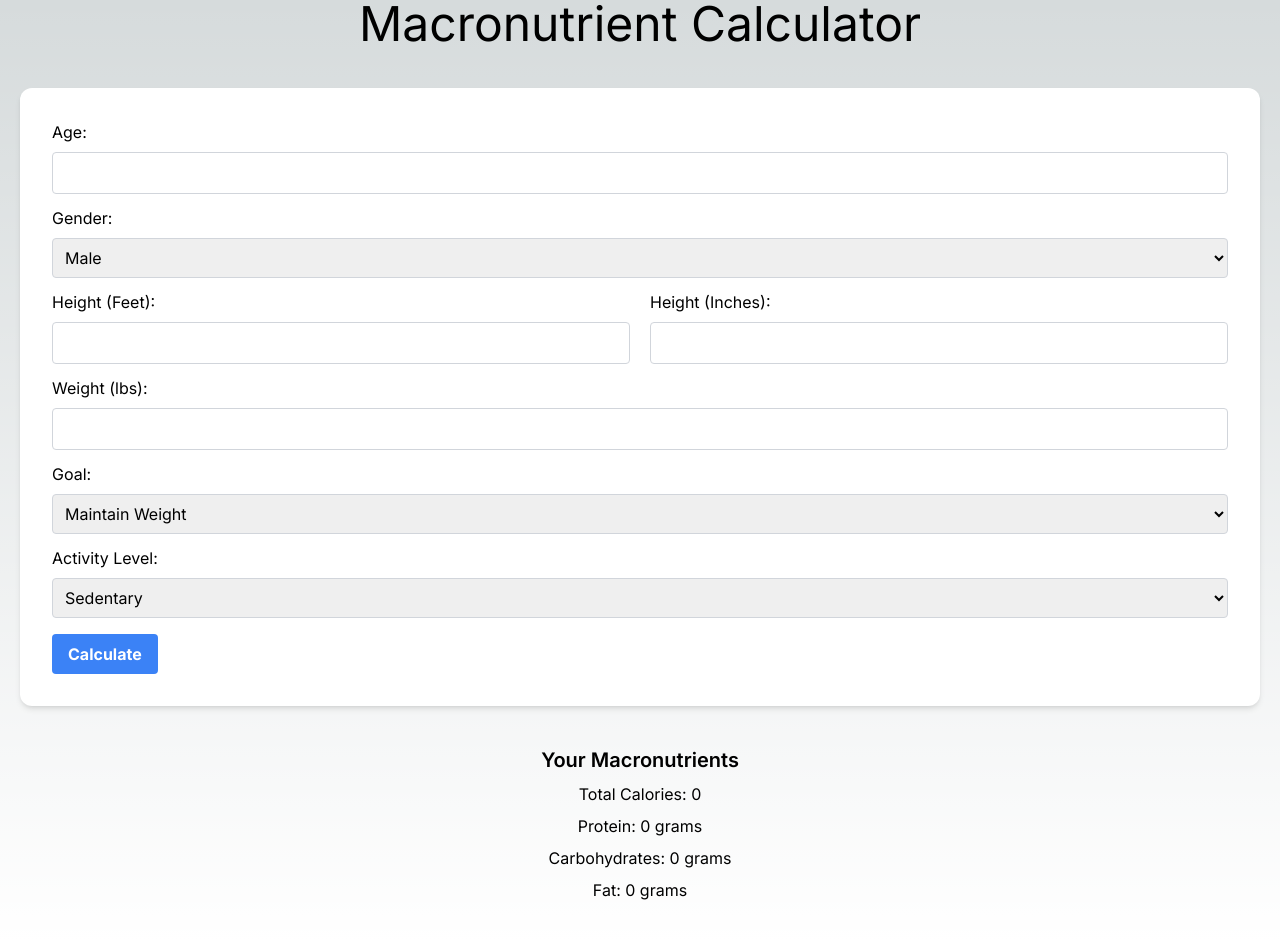
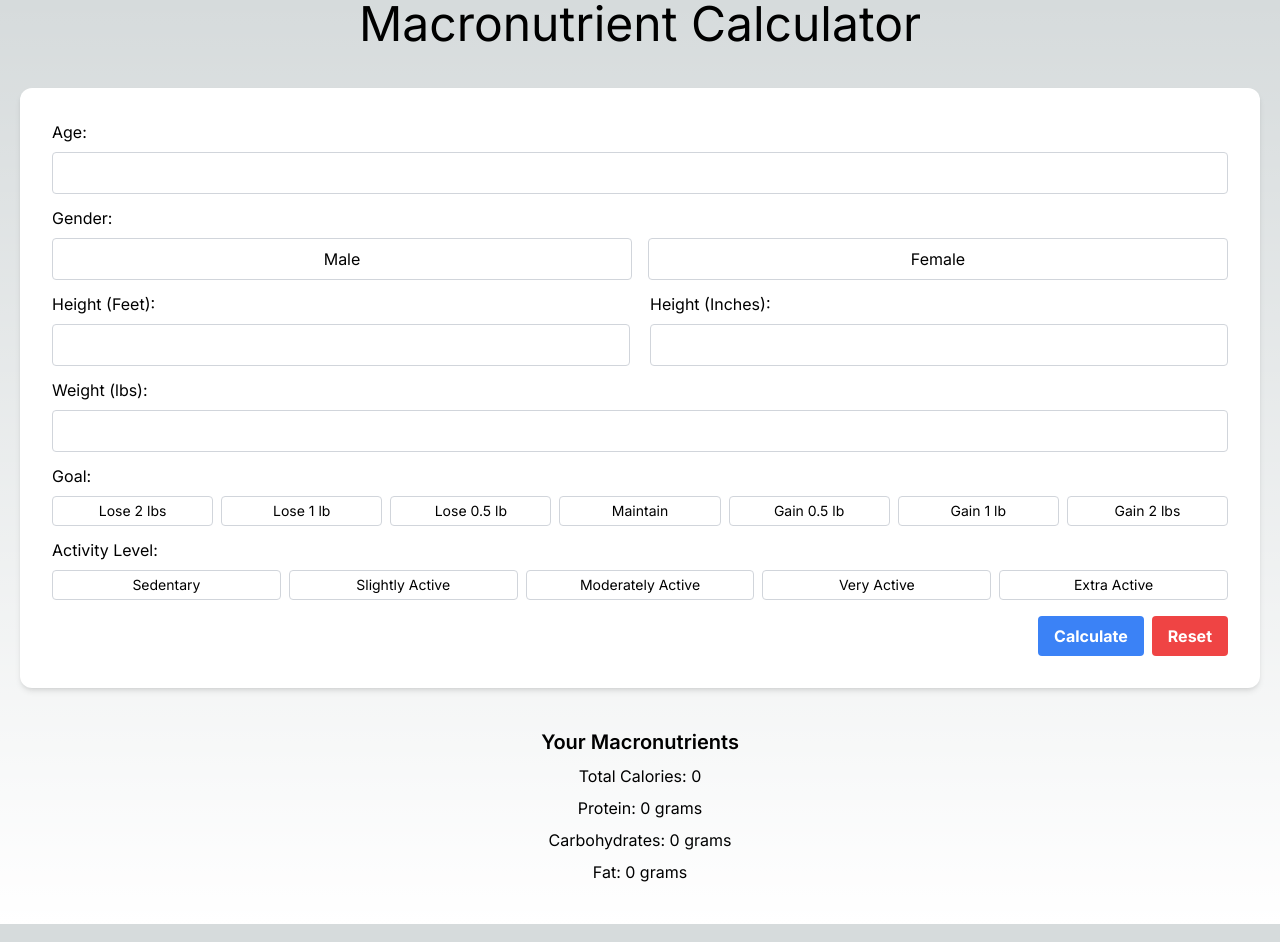
Before and after one commit to alvinwquach/macronutrient-calculator, a Next.js app: page / in a window 1280 px wide. Built offline with nearby package versions, Linux system fonts and the light colour scheme.

Commit message:
Create select buttons

```diff
--- a/app/page.tsx
+++ b/app/page.tsx
@@ -1,6 +1,6 @@
 "use client";
 import { useState } from "react";
-import { FormProvider, useForm } from "react-hook-form";
+import { useForm } from "react-hook-form";
 import * as yup from "yup";
 import { yupResolver } from "@hookform/resolvers/yup";
 
@@ -12,7 +12,7 @@ enum ActivityLevel {
   ExtraActive = 1.9,
 }
 
-enum Goal {
+enum UserGoal {
   Maintain = "maintain",
   Lose0_5 = "lose-0.5",
   Lose1 = "lose-1",
@@ -23,14 +23,15 @@ enum Goal {
 }
 
 type FormValues = {
-  weight: number;
+  age: number;
+  gender: "male" | "female";
   heightFeet: number;
   heightInches: number;
-  age: number;
-  gender: "male" | "female";
+  weight: number;
+  userGoal: UserGoal;
   activityLevel: ActivityLevel;
-  goal: Goal;
 };
+
 type MacronutrientResults = {
   calories: number;
   protein: number;
@@ -55,7 +56,10 @@ const schema = yup.object().shape({
     .number()
     .oneOf(Object.values(ActivityLevel).map((value) => value as number))
     .required("Activity level is required"),
-  goal: yup.string().oneOf(Object.values(Goal)).required("Goal is required"),
+  userGoal: yup
+    .string()
+    .oneOf(Object.values(UserGoal))
+    .required("Goal is required"),
 });
 
 const MacronutrientCalculator: React.FC = () => {
@@ -66,7 +70,7 @@ const MacronutrientCalculator: React.FC = () => {
   const methods = useForm<FormValues>({
     resolver: yupResolver(schema),
   });
-  const { register, handleSubmit, formState } = methods;
+  const { register, handleSubmit, reset, formState, setValue, watch } = methods;
 
   const onSubmit = (data: FormValues) => {
     let bmr = 0;
@@ -81,26 +85,26 @@ const MacronutrientCalculator: React.FC = () => {
 
     let goalMultiplier = 1; // Default multiplier for maintaining weight
 
-    switch (data.goal) {
-      case Goal.Maintain:
+    switch (data.userGoal) {
+      case UserGoal.Maintain:
         goalMultiplier = 1; // Maintain weight
         break;
-      case Goal.Lose0_5:
+      case UserGoal.Lose0_5:
         goalMultiplier = 0.9; // Reduce TDEE by 10% for 0.5lb/week weight loss
         break;
-      case Goal.Lose1:
+      case UserGoal.Lose1:
         goalMultiplier = 0.8; // Reduce TDEE by 20% for 1lb/week weight loss
         break;
-      case Goal.Lose2:
+      case UserGoal.Lose2:
         goalMultiplier = 0.6; // Reduce TDEE by 40% for 2lb/week weight loss
         break;
-      case Goal.Gain0_5:
+      case UserGoal.Gain0_5:
         goalMultiplier = 1.1; // Increase TDEE by 10% for 0.5lb/week weight gain
         break;
-      case Goal.Gain1:
+      case UserGoal.Gain1:
         goalMultiplier = 1.2; // Increase TDEE by 20% for 1lb/week weight gain
         break;
-      case Goal.Gain2:
+      case UserGoal.Gain2:
         goalMultiplier = 1.4; // Increase TDEE by 40% for 2lb/week weight gain
         break;
       default:
@@ -120,6 +124,8 @@ const MacronutrientCalculator: React.FC = () => {
       fat,
     });
   };
+
+  const onReset = () => reset();
 
   return (
     <section>
@@ -142,13 +148,30 @@ const MacronutrientCalculator: React.FC = () => {
             </label>
             <label>
               Gender:
-              <select
-                {...register("gender")}
-                className="p-2 mt-2 rounded border border-gray-300 w-full"
+              <div className="flex mt-2 gap-x-4">
+                <button
+                  type="button"
+                  onClick={() => setValue("gender", "male")}
+                  className={`flex-1 py-2 px-4 rounded border border-gray-300 w-1/2 ${
+                    watch("gender") === "male"
+                      ? "bg-black text-white"
+                      : "bg-white text-black"
+                  }`}
                 >
-                <option value="male">Male</option>
-                <option value="female">Female</option>
-              </select>
+                  Male
+                </button>
+                <button
+                  type="button"
+                  onClick={() => setValue("gender", "female")}
+                  className={`flex-1 py-2 px-4 rounded border border-gray-300 w-1/2 ${
+                    watch("gender") === "female"
+                      ? "bg-black text-white"
+                      : "bg-white text-black"
+                  }`}
+                >
+                  Female
+                </button>
+              </div>
             </label>
 
             <div className="flex gap-x-5">
@@ -177,36 +200,163 @@ const MacronutrientCalculator: React.FC = () => {
                 className="p-2 mt-2 rounded border border-gray-300 w-full"
               />
             </label>
-            <label>
+            <label className="md:text-left text-center">
               Goal:
-              <select
-                {...register("goal")}
-                className="p-2 mt-2 rounded border border-gray-300 w-full"
+              <div className="flex flex-col md:flex-row items-center text-sm gap-2 mt-2">
+                <button
+                  type="button"
+                  onClick={() => setValue("userGoal", UserGoal.Lose2)}
+                  className={`flex-1 py-1 px-2 rounded border border-gray-300 w-1/2 ${
+                    watch("userGoal") === UserGoal.Lose2
+                      ? "bg-black text-white"
+                      : "bg-white text-black"
+                  }`}
                 >
-                <option value="maintain">Maintain Weight</option>
-                <option value="lose-0.5">Weight loss of 0.5lb per week</option>
-                <option value="lose-1">Weight loss of 1lb per week</option>
-                <option value="lose-2">Weight loss of 2lb per week</option>
-                <option value="gain-0.5">Weight gain of 0.5lb per week</option>
-                <option value="gain-1">Weight gain of 1lb per week</option>
-                <option value="gain-2">Weight gain of 2lb per week</option>
-              </select>
+                  Lose 2 lbs
+                </button>
+                <button
+                  type="button"
+                  onClick={() => setValue("userGoal", UserGoal.Lose1)}
+                  className={`flex-1 py-1 px-2 rounded border border-gray-300 w-1/2 ${
+                    watch("userGoal") === UserGoal.Lose1
+                      ? "bg-black text-white"
+                      : "bg-white text-black"
+                  }`}
+                >
+                  Lose 1 lb
+                </button>
+                <button
+                  type="button"
+                  onClick={() => setValue("userGoal", UserGoal.Lose0_5)}
+                  className={`flex-1 py-1 px-2 rounded border border-gray-300 w-1/2 ${
+                    watch("userGoal") === UserGoal.Lose0_5
+                      ? "bg-black text-white"
+                      : "bg-white text-black"
+                  }`}
+                >
+                  Lose 0.5 lb
+                </button>
+
+                <button
+                  type="button"
+                  onClick={() => setValue("userGoal", UserGoal.Maintain)}
+                  className={`flex-1 py-1 px-2 rounded border border-gray-300 w-1/2 ${
+                    watch("userGoal") === UserGoal.Maintain
+                      ? "bg-black text-white"
+                      : "bg-white text-black"
+                  }`}
+                >
+                  Maintain
+                </button>
+
+                <button
+                  type="button"
+                  onClick={() => setValue("userGoal", UserGoal.Gain0_5)}
+                  className={`flex-1 py-1 px-2 rounded border border-gray-300 w-1/2 ${
+                    watch("userGoal") === UserGoal.Gain0_5
+                      ? "bg-black text-white"
+                      : "bg-white text-black"
+                  }`}
+                >
+                  Gain 0.5 lb
+                </button>
+                <button
+                  type="button"
+                  onClick={() => setValue("userGoal", UserGoal.Gain1)}
+                  className={`flex-1 py-1 px-2 rounded border border-gray-300 w-1/2 ${
+                    watch("userGoal") === UserGoal.Gain1
+                      ? "bg-black text-white"
+                      : "bg-white text-black"
+                  }`}
+                >
+                  Gain 1 lb
+                </button>
+                <button
+                  type="button"
+                  onClick={() => setValue("userGoal", UserGoal.Gain2)}
+                  className={`flex-1 py-1 px-2 rounded border border-gray-300 w-1/2 ${
+                    watch("userGoal") === UserGoal.Gain2
+                      ? "bg-black text-white"
+                      : "bg-white text-black"
+                  }`}
+                >
+                  Gain 2 lbs
+                </button>
+              </div>
             </label>
-            <label>
+            <label className="md:text-left text-center">
               Activity Level:
-              <select
-                {...register("activityLevel")}
-                className="p-2 mt-2 rounded border border-gray-300 w-full"
+              <div className="flex flex-col md:flex-row items-center text-sm gap-2 mt-2">
+                <button
+                  type="button"
+                  onClick={() =>
+                    setValue("activityLevel", ActivityLevel.Sedentary)
+                  }
+                  className={`flex-1 py-1 px-2 rounded border border-gray-300 w-1/2 ${
+                    watch("activityLevel") === ActivityLevel.Sedentary
+                      ? "bg-black text-white"
+                      : "bg-white text-black"
+                  }`}
                 >
-                <option value={1.2}>Sedentary</option>
-                <option value={1.375}>Slightly Active</option>
-                <option value={1.55}>Moderately Active</option>
-                <option value={1.725}>Very Active</option>
-                <option value={1.9}>Extra Active</option>
-              </select>
+                  Sedentary
+                </button>
+                <button
+                  type="button"
+                  onClick={() =>
+                    setValue("activityLevel", ActivityLevel.SlightlyActive)
+                  }
+                  className={`flex-1 py-1 px-2 rounded border border-gray-300 w-1/2 ${
+                    watch("activityLevel") === ActivityLevel.SlightlyActive
+                      ? "bg-black text-white"
+                      : "bg-white text-black"
+                  }`}
+                >
+                  Slightly Active
+                </button>
+                <button
+                  type="button"
+                  onClick={() =>
+                    setValue("activityLevel", ActivityLevel.ModeratelyActive)
+                  }
+                  className={`flex-1 py-1 px-2 rounded border border-gray-300 w-1/2 ${
+                    watch("activityLevel") === ActivityLevel.ModeratelyActive
+                      ? "bg-black text-white"
+                      : "bg-white text-black"
+                  }`}
+                >
+                  Moderately Active
+                </button>
+                <button
+                  type="button"
+                  onClick={() =>
+                    setValue("activityLevel", ActivityLevel.VeryActive)
+                  }
+                  className={`flex-1 py-1 px-2 rounded border border-gray-300 w-1/2 ${
+                    watch("activityLevel") === ActivityLevel.VeryActive
+                      ? "bg-black text-white"
+                      : "bg-white text-black"
+                  }`}
+                >
+                  Very Active
+                </button>
+                <button
+                  type="button"
+                  onClick={() =>
+                    setValue("activityLevel", ActivityLevel.ExtraActive)
+                  }
+                  className={`flex-1 py-1 px-2 rounded border border-gray-300 w-1/2 ${
+                    watch("activityLevel") === ActivityLevel.ExtraActive
+                      ? "bg-black text-white"
+                      : "bg-white text-black"
+                  }`}
+                >
+                  Extra Active
+                </button>
+              </div>
             </label>
           </div>
         </div>
+        <div className="flex justify-end gap-x-2">
           <button
             type="submit"
             disabled={formState.isSubmitting}
@@ -214,6 +364,13 @@ const MacronutrientCalculator: React.FC = () => {
           >
             Calculate
           </button>
+          <button
+            onClick={onReset}
+            className="mt-4 bg-red-500 hover:bg-red-600 text-white font-bold py-2 px-4 rounded"
+          >
+            Reset
+          </button>
+        </div>
       </form>
       {results && (
         <div className="my-10 text-center">
```
Lines whose indentation alone changed are shown as unchanged.
